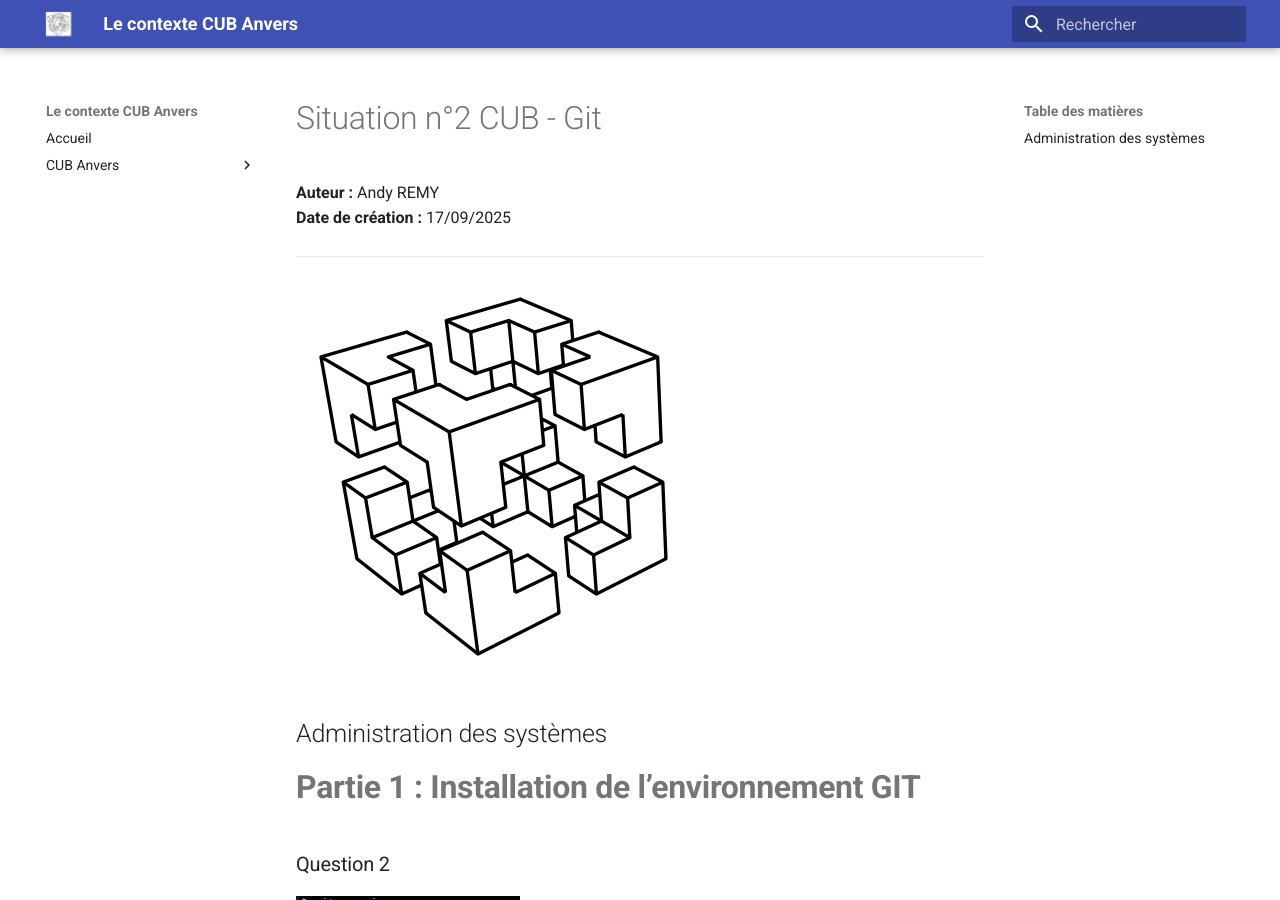
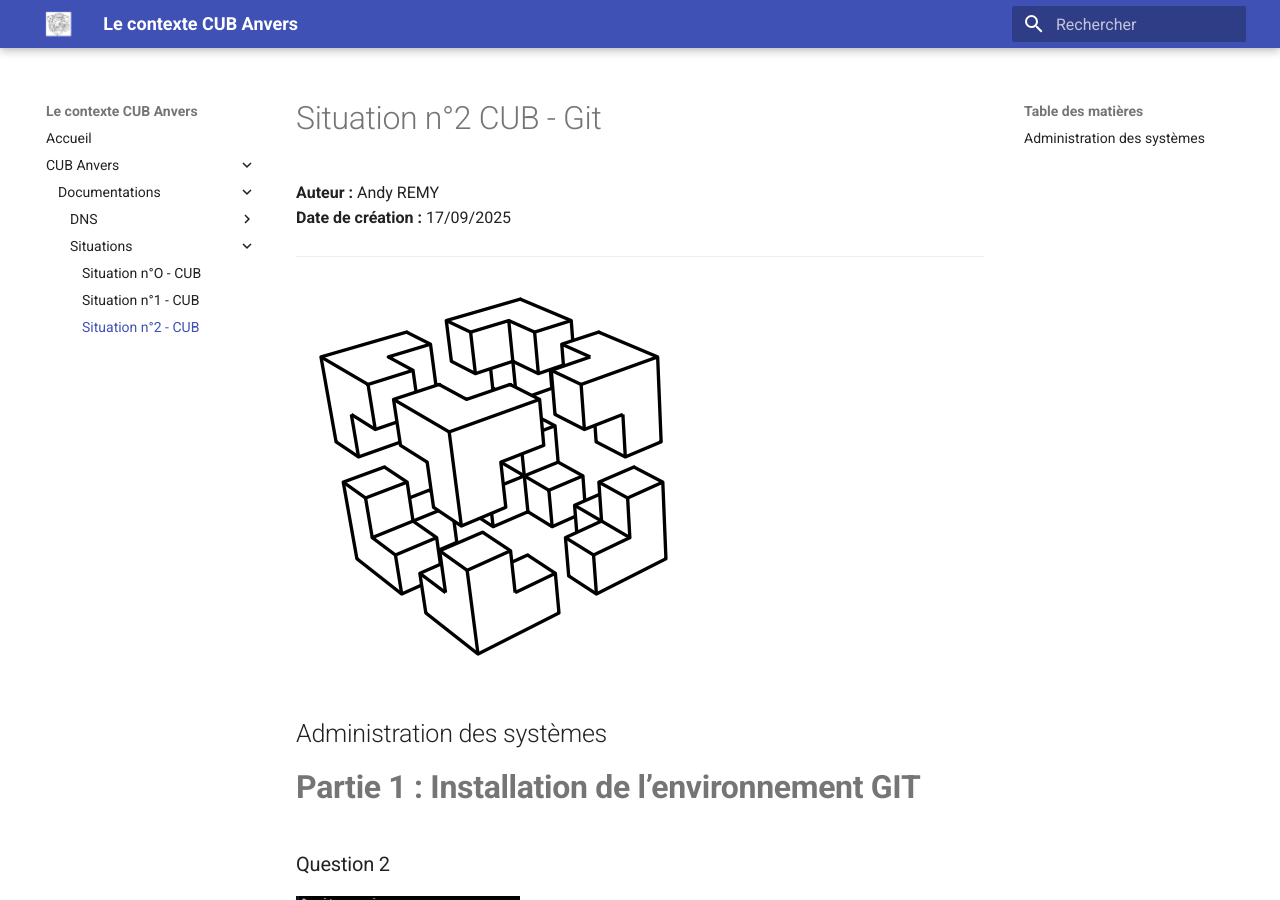
Before and after one commit to Adfiree/Anvers, an MkDocs documentation site: the page built from docs/documentations/Situations/Situation n°2 CUB.md, in a window 1280 px wide and 900 px high. Built offline with MkDocs 1.6.1 and Material for MkDocs 9.7.7, drawn with Linux system fonts in a browser that asks for light colours.

Commit message:
Ajout Situation2 dans mkdocs.yml

```diff
--- a/mkdocs.yml
+++ b/mkdocs.yml
@@ -21,6 +21,7 @@ nav:
           - Situations:
               - Situation n°O - CUB: documentations/Situations/Situation n°0 CUB – Plan d'adressage - Schéma logique & physique - Table de routage - NAT.md
               - Situation n°1 - CUB: documentations/Situations/Situation n°1 CUB.md
+              - Situation n°2 - CUB: documentations/Situations/Situation n°2 CUB.md
 
 markdown_extensions:
   - toc:
```
